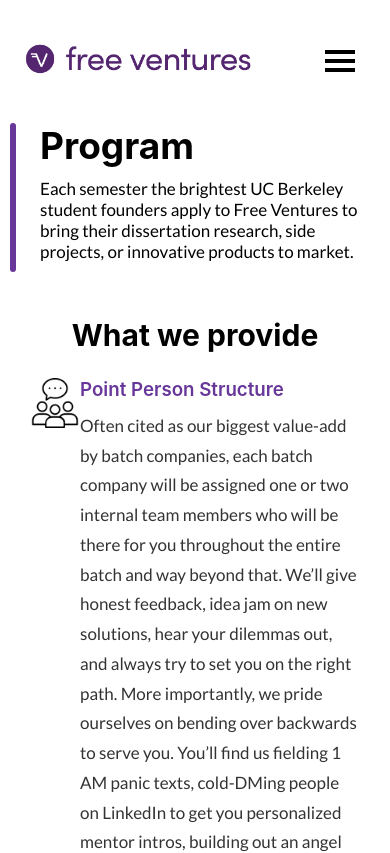
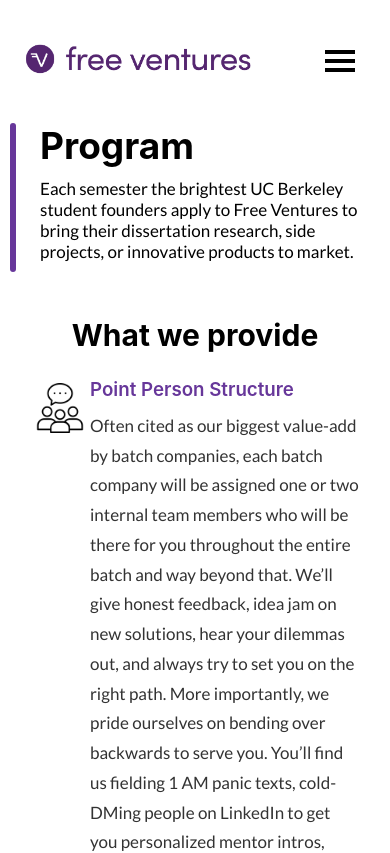
Before and after one commit to Free-Ventures-Cal/website, a React (Create React App) app: page /program in a window 390 px wide. Shown: the top 853 px of the page. Built offline with nearby package versions, Linux system fonts and the light colour scheme.

Commit message:
[fix] what we provide grid spacing on medium/tablet size displays

```diff
--- a/src/Components/Program.js
+++ b/src/Components/Program.js
@@ -67,7 +67,7 @@ function Program() {
                 <div className="tiers-program">
                     <div className="container">
                         <h2>What we provide</h2>
-                        <div>
+                        <div className="program-grid-mobile">
                             <article id="program-top">
                                 <span>
                                     <img src={community} alt="" />
--- a/src/styles/Program.css
+++ b/src/styles/Program.css
@@ -17,6 +17,7 @@
 .tiers-program article img {
   height: 50px;
   width: auto;
+  margin: 5px;
 }
 
 .tiers-program article span:first-child {
@@ -318,6 +319,14 @@ a.button {
     grid-template-columns: 1fr;
   }
 
+  .program-grid-mobile{
+
+  }
+
+  #program-top {
+    grid-template-columns: 1fr 5fr;
+  }
+
   .no-show-mobile {
     display: none;
   }
```
